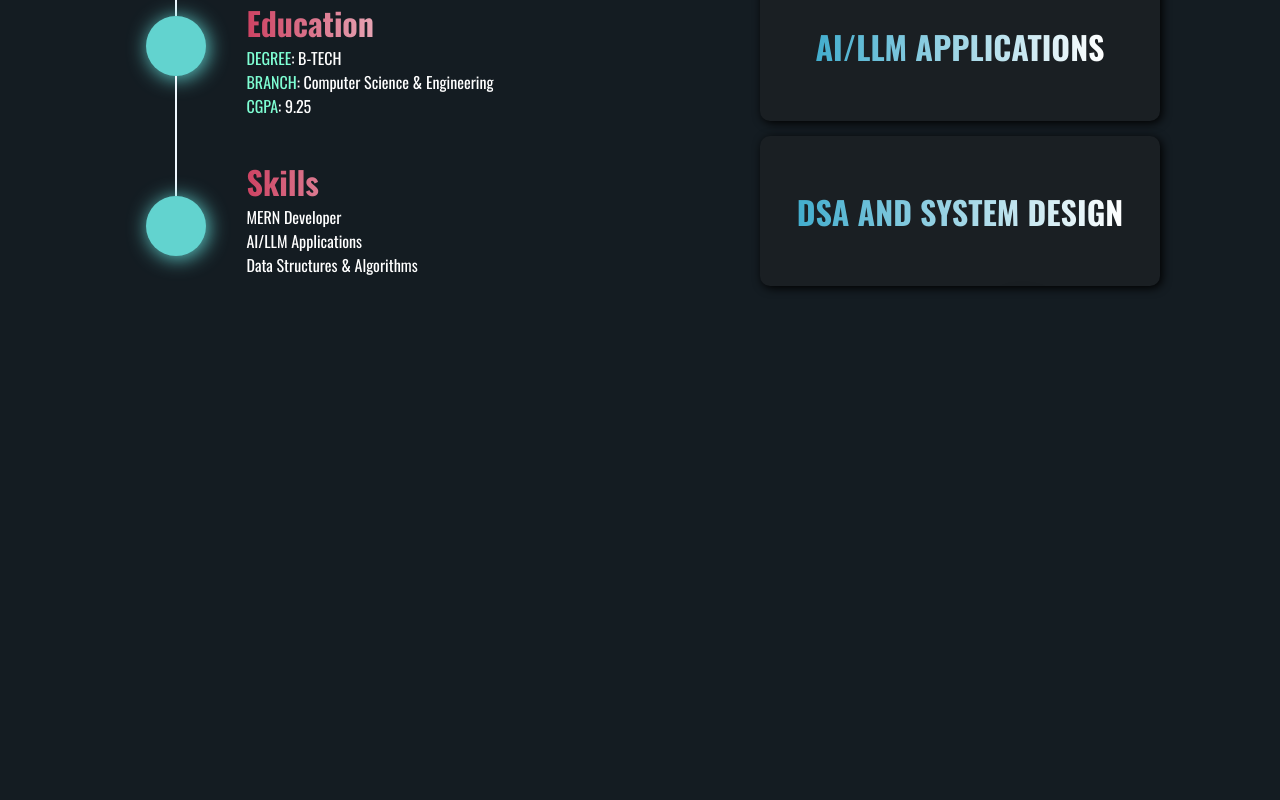
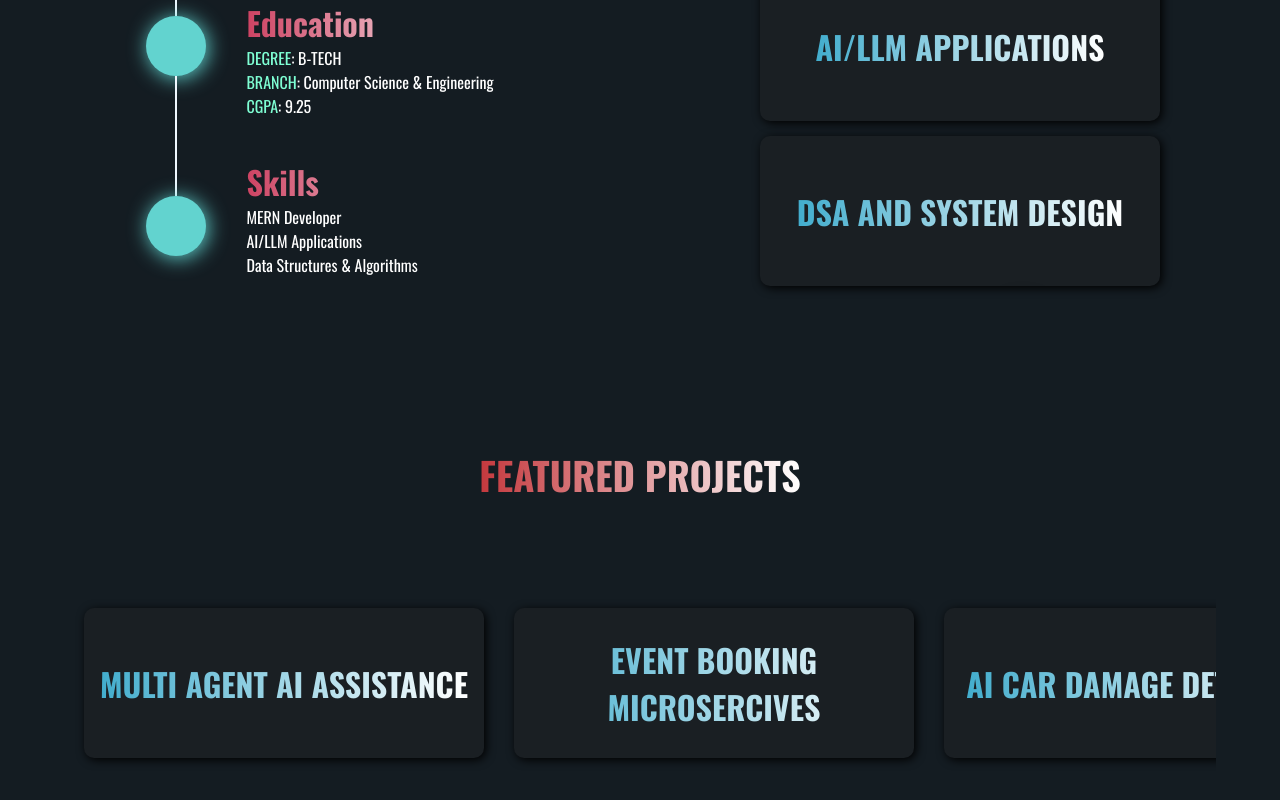
Before and after one commit to BibhuDev/portfolio--bibhu, a React (Vite) app in the folder frontend/: page / in a window 1280 px wide. Shown: the part 1154-1954 px from the top of the page. Before the commit the page ends 1600 px from the top, so only its background shows below. Built offline with nearby package versions, Linux system fonts and the light colour scheme.

Commit message:
projects page

```diff
--- a/frontend/src/App.jsx
+++ b/frontend/src/App.jsx
@@ -1,6 +1,7 @@
 import Nav from "./components/Nav/Nav"
 import Home from "./components/Home/Home"
 import About from "./components/About/About"
+import Project from "./components/Projects/Project"
 
 function App() {
   return(
@@ -8,6 +9,7 @@ function App() {
       <Nav></Nav>
       <Home></Home>
       <About></About>
+      <Project></Project>
     </>
   )
 }
--- a/frontend/src/components/Card/Card.css
+++ b/frontend/src/components/Card/Card.css
@@ -12,6 +12,8 @@
     box-shadow: 2px 2px 10px black;
     border-radius: 10px;
     transition: all 0.2s;
+    flex-shrink: 0;
+    padding: 10px;
 }
 
 .card:hover{
--- a/frontend/src/components/Projects/Project.css
+++ b/frontend/src/components/Projects/Project.css
@@ -0,0 +1,29 @@
+#projects{
+    width: 100%;
+    height: 100%;
+    display: flex;
+    align-items: center;
+    justify-content: center;
+    flex-direction: column;
+    gap: 30px;
+}
+
+.slider{
+    width: 90%;
+    height: 300px;
+    display: flex;
+    align-items: center;
+    overflow-x: scroll;
+    overflow-y: hidden;
+    gap: 30px;
+    scrollbar-width: none;
+    padding: 20px;
+}
+
+#para{
+    font-size: 3vmax;
+    background: linear-gradient(to right, rgb(196, 56, 61), white);
+    background-clip: text;
+    color: transparent;
+    text-align: center;
+}
--- a/frontend/src/components/Projects/Project.jsx
+++ b/frontend/src/components/Projects/Project.jsx
@@ -0,0 +1,21 @@
+import React from 'react'
+import Card from '../Card/Card'
+import './Project.css'
+// import ai from "../../assets/ai.png"
+// import ms from "../../assets/ms.png"
+
+function Project() {
+  return (
+    <div id="projects">
+        <h1 id='para'>FEATURED PROJECTS</h1>
+        <div className="slider">
+            <Card title="MULTI AGENT AI ASSISTANCE"/>
+            <Card title="EVENT BOOKING MICROSERCIVES"/>
+            <Card title="AI CAR DAMAGE DETECTION"/>
+            <Card title="NEAR-EARTH OBJECT TRACKER"/>
+        </div>
+    </div>
+  )
+}
+
+export default Project
```
